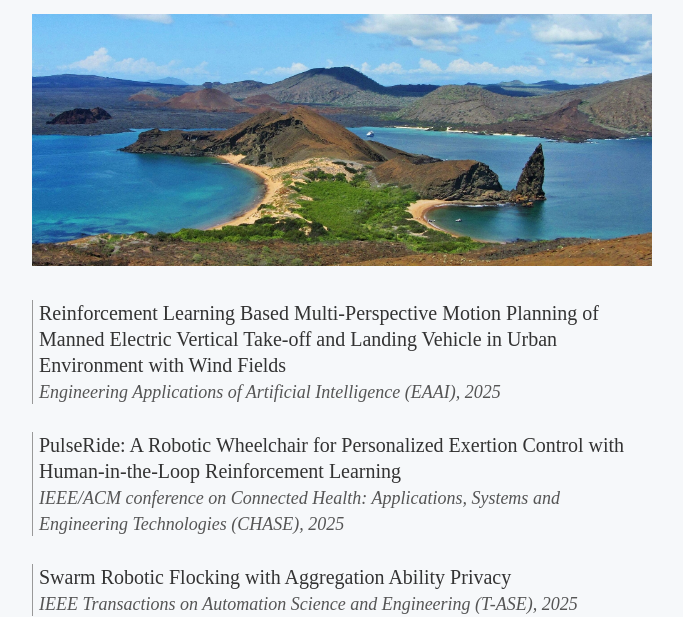
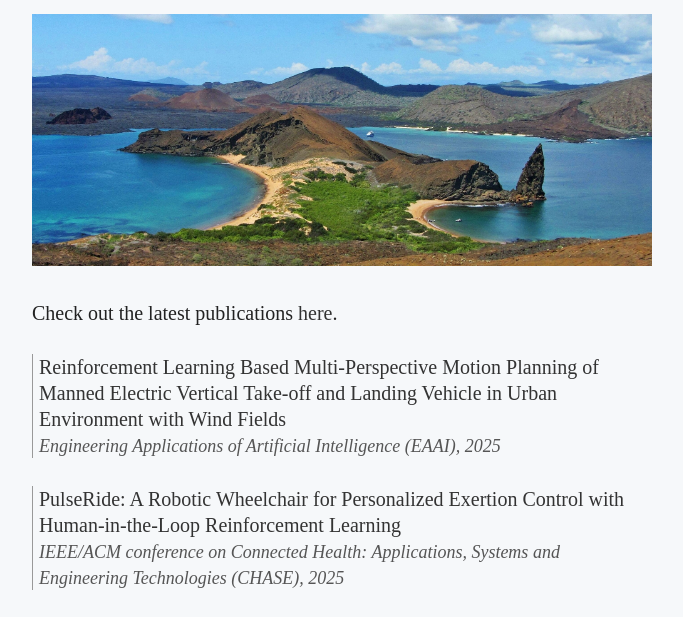
Before and after one commit to weizi-li/weizi-li.github.io, a plain HTML site: page publications.html in a window 1280 px wide. Shown: the part 134-751 px from the top of the page, without its empty margins (40-723 px from the left). Drawn offline with Linux system fonts and the light colour scheme.

Commit message:
Update publications.html

```diff
--- a/publications.html
+++ b/publications.html
@@ -10,6 +10,8 @@
 <div class="content">
 	<h1><a href="index.html">Weizi Li</a> / Selected Publications</h1>
 	<p><img src="Galapagos.png" alt="" width="540" height="218"></p>
+
+		<p>Check out the latest publications <a href="https://fluidic-city.github.io/publications/">here</a>.</p>
 
 		<blockquote>
 		<p><a href="docs/Liu2025eVTOL.pdf">
```
